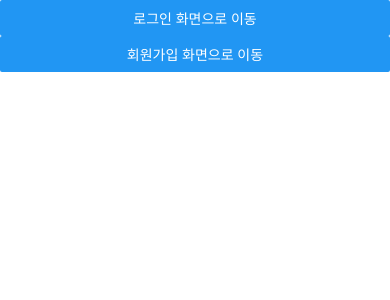
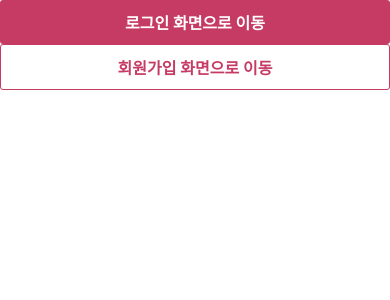
Before and after one commit to Develing1991/RN-app, a React Native app: screen / in a window 390 px wide. Shown: the top 300 px of the page. Built offline with nearby package versions, Linux system fonts and the light colour scheme.

Commit message:
커스텀 버튼 생성 - 상수 선언 ts파일 구조 변경 - Pressable 공통 컴포넌트 버튼 생성 - Dimessions API로 Device 대응

```diff
--- /dev/null
+++ b/src/components/CustomButton.tsx
@@ -0,0 +1,90 @@
+import React from 'react';
+import {
+  Dimensions,
+  Pressable,
+  PressableProps,
+  StyleSheet,
+  Text,
+  View,
+} from 'react-native';
+import {colors} from '../constants';
+
+interface CustomButtonProps extends PressableProps {
+  label: string;
+  variant?: 'field' | 'outlined';
+  size?: 'large' | 'medium';
+  invalid?: boolean;
+}
+
+const deviceHeight = Dimensions.get('screen').height;
+
+const CustomButton = ({
+  label,
+  variant = 'field',
+  size = 'large',
+  invalid = false,
+  ...props
+}: CustomButtonProps) => {
+  return (
+    <Pressable
+      disabled={invalid}
+      style={({pressed}) => [
+        styles.container,
+        styles[size],
+        invalid && styles.invalid,
+        pressed ? styles[`${variant}Pressed`] : styles[variant],
+      ]}
+      {...props}>
+      <Text style={[styles.text, styles[`${variant}Text`]]}>{label}</Text>
+    </Pressable>
+  );
+};
+
+const styles = StyleSheet.create({
+  container: {
+    borderRadius: 3,
+    justifyContent: 'center',
+  },
+  invalid: {
+    opacity: 0.5,
+  },
+  field: {
+    backgroundColor: colors.PINK_700,
+  },
+  outlined: {
+    borderColor: colors.PINK_700,
+    borderWidth: 1,
+  },
+  fieldPressed: {
+    backgroundColor: colors.PINK_500,
+  },
+  outlinedPressed: {
+    borderColor: colors.PINK_700,
+    borderWidth: 1,
+    opacity: 0.5,
+  },
+  large: {
+    width: '100%',
+    paddingVertical: deviceHeight > 660 ? 15 : 10, //15,
+    alignItems: 'center',
+    justifyContent: 'center',
+  },
+  medium: {
+    width: '50%',
+    paddingVertical: deviceHeight > 660 ? 12 : 8, //12,
+    alignItems: 'center',
+    justifyContent: 'center',
+  },
+  text: {
+    fontSize: 16,
+    fontWeight: 700,
+  },
+  fieldText: {
+    color: colors.WHITE,
+  },
+  outlinedText: {
+    color: colors.PINK_700,
+  },
+});
+
+export default CustomButton;
--- /dev/null
+++ b/src/constants/colors.ts
@@ -0,0 +1,6 @@
+const colors = {
+  WHITE: '#FFF',
+  PINK_500: '#bf5c79',
+  PINK_700: '#c63b64',
+};
+export {colors};
--- a/src/constants/index.ts
+++ b/src/constants/index.ts
@@ -1,5 +1,2 @@
-export const authNavigation = {
-  AUTH_HOME: 'AuthHome',
-  LOGIN: 'Login',
-  SIGNUP: 'Signup',
-} as const;
+export * from './colors';
+export * from './navigations';
--- /dev/null
+++ b/src/constants/navigations.ts
@@ -0,0 +1,5 @@
+export const authNavigation = {
+  AUTH_HOME: 'AuthHome',
+  LOGIN: 'Login',
+  SIGNUP: 'Signup',
+} as const;
--- a/src/navigations/stack/AuthStackNavigator.tsx
+++ b/src/navigations/stack/AuthStackNavigator.tsx
@@ -3,7 +3,7 @@ import React from 'react';
 import {StyleSheet} from 'react-native';
 import AuthHomeScreen from '../../screens/auth/AuthHomeScreen';
 
-import {authNavigation} from '../../constants';
+import {authNavigation, colors} from '../../constants';
 import SignupScreen from '../../screens/auth/SignupScreen';
 import LoginScreen from '../../screens/auth/LoginScreen';
 
@@ -21,10 +21,10 @@ const AuthStackNavigator = ({}: AuthStackNavigatorProps) => {
     <Stack.Navigator
       screenOptions={{
         cardStyle: {
-          backgroundColor: '#fff',
+          backgroundColor: colors.WHITE,
         },
         headerStyle: {
-          backgroundColor: '#fff',
+          backgroundColor: colors.WHITE,
           shadowColor: 'gray',
         },
         headerTitleStyle: {
--- a/src/screens/auth/AuthHomeScreen.tsx
+++ b/src/screens/auth/AuthHomeScreen.tsx
@@ -2,6 +2,7 @@ import {StackScreenProps} from '@react-navigation/stack';
 import React from 'react';
 import {Button, SafeAreaView, StyleSheet, View} from 'react-native';
 import {AuthStackParamList} from '../../navigations/stack/AuthStackNavigator';
+import CustomButton from '../../components/CustomButton';
 import {authNavigation} from '../../constants';
 
 type AuthHomeScreenProps = StackScreenProps<
@@ -13,12 +14,14 @@ const AuthHomeScreen = ({navigation}: AuthHomeScreenProps) => {
   return (
     <SafeAreaView>
       <View>
-        <Button
-          title="로그인 화면으로 이동"
+        <CustomButton
+          label="로그인 화면으로 이동"
+          // size="medium"
           onPress={() => navigation.navigate(authNavigation.LOGIN)}
         />
-        <Button
-          title="회원가입 화면으로 이동"
+        <CustomButton
+          label="회원가입 화면으로 이동"
+          variant="outlined"
           onPress={() => navigation.navigate(authNavigation.SIGNUP)}
         />
       </View>
```
